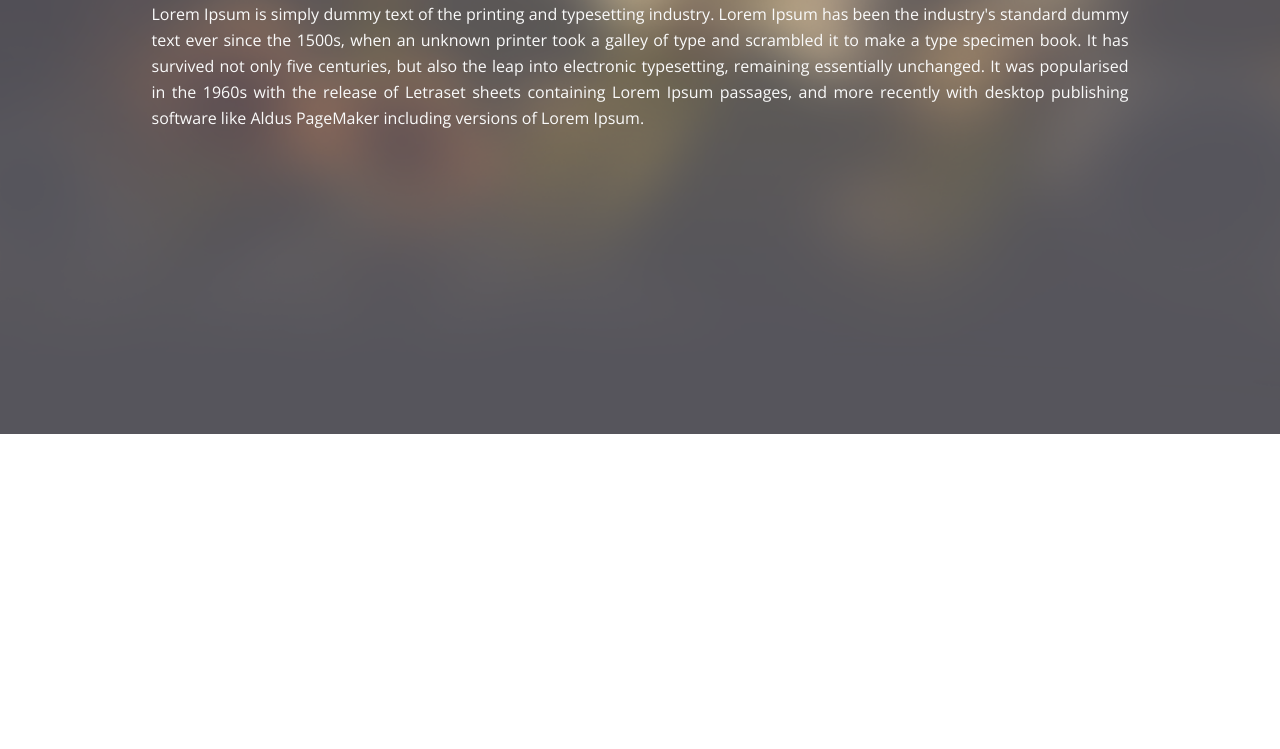
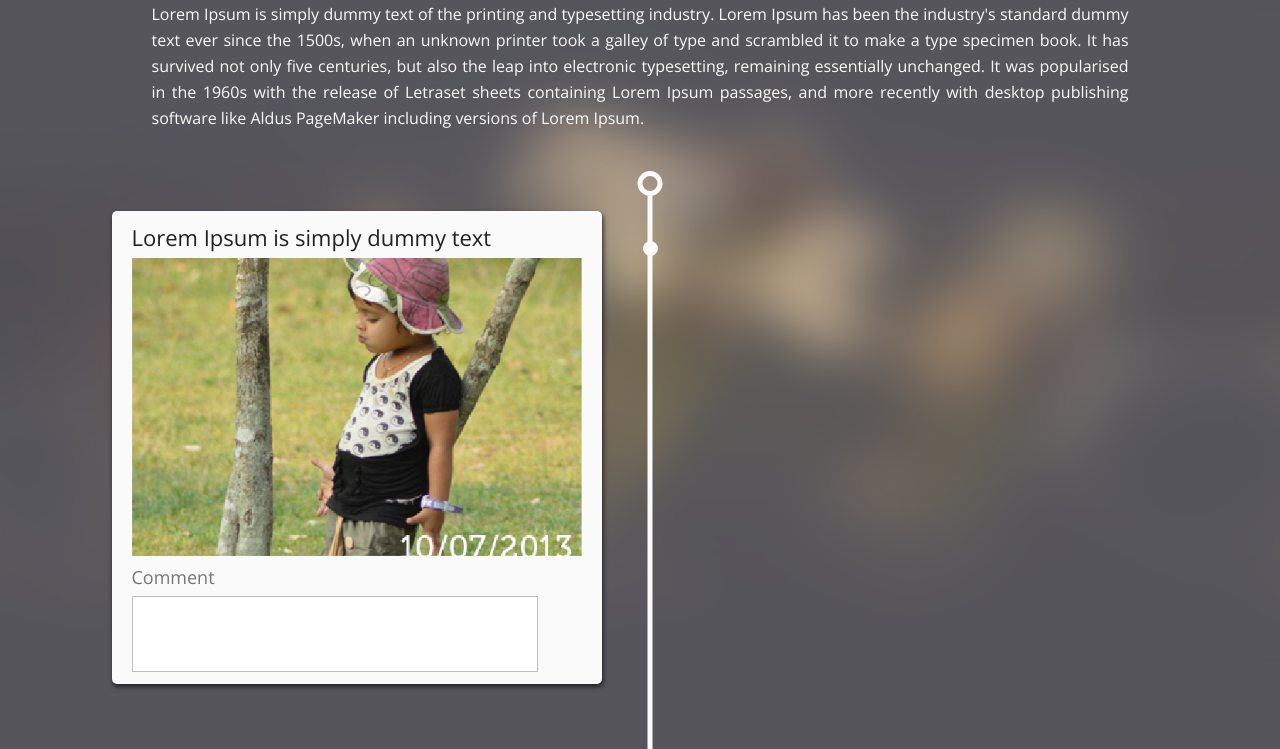
Before and after one commit to AgnieszkaKochman/Timeline, a website: page index.html in a window 1280 px wide. Shown: the part 366-1115 px from the top of the page. Before the commit the page ends 800 px from the top, so only its background shows below. Drawn offline with nearby package versions, Linux system fonts and the light colour scheme.

Commit message:
Timeline structure and styling (in progress)

```diff
--- a/index.html
+++ b/index.html
@@ -10,6 +10,7 @@
   </head>
   <body>
     <main class="container">
+
       <header class="header">
         <div class="header__logo-wrapper">
           <img class="header__logo-image" src="assets/logo.png" alt="logo">
@@ -17,6 +18,19 @@
         <h1 class="header__title">My Photography Portfoliio</h1>
         <p class="header__description">Lorem Ipsum is simply dummy text of the printing and typesetting industry. Lorem Ipsum has been the industry's standard dummy text ever since the 1500s, when an unknown printer took a galley of type and scrambled it to make a type specimen book. It has survived not only five centuries, but also the leap into electronic typesetting, remaining essentially unchanged. It was popularised in the 1960s with the release of Letraset sheets containing Lorem Ipsum passages, and more recently with desktop publishing software like Aldus PageMaker including versions of Lorem Ipsum.</p>
       </header>
+
+      <section class="timeline">
+        <article class="timeline__item-block timeline__item-block--left">
+          <h2 class="timeline__item-title">Lorem Ipsum is simply dummy text</h2>
+          <div class="timeline__image-wrapper">
+            <img class="timeline__image" src="assets/01.png" alt="timeline photo">
+          </div>
+          <h3 class="timeline__item-description-label">Comment</h3>
+          <textarea class="timeline__item-description-field"></textarea>
+          <span class="timeline__add-description"></span>
+        </article>
+      </section>
+
     </main>
   </body>
 </html>
--- /dev/null
+++ b/scss/page-elements/_timeline.scss
@@ -0,0 +1,87 @@
+.timeline {
+    position: relative;
+    width: 100%;
+    padding: 40px 10px;
+
+    &:before {
+        content: '';
+        position: absolute;
+        display: block;
+        height: 25px;
+        width: 25px;
+        background: transparent;
+        border: 5px solid $light;
+        border-radius: 50%;
+        top: 0;
+        left: 50%;
+        transform: translateX(-50%);
+        box-sizing: border-box;
+    }
+
+    &:after {
+        content: '';
+        position: absolute;
+        display: block;
+        height: 100%;
+        width: 5px;
+        background: $light;
+        top: 25px;
+        left: 50%;
+        transform: translateX(-50%);
+    }
+}
+
+.timeline__item-block {
+    width: 100%;
+    max-width: 450px;
+    position: relative;
+    padding: 10px 20px;
+    background: $light;
+    border-radius: 5px;
+    box-shadow: 1px 3px 5px $primary-text;
+
+    &:after {
+        content: '';
+        position: absolute;
+        display: block;
+        height: 15px;
+        width: 15px;
+        background: $light;
+        border: 5px solid $light;
+        border-radius: 50%;
+        top: 30px;
+        right: calc(-10% - 7px);
+        box-sizing: border-box;
+    }
+}
+
+.timeline__item-title {
+    font-size: 22px;
+    margin: 5px 0 10px;
+    color: $primary-text;
+}
+
+.timeline__image-wrapper {
+    width: 100%;
+    height: auto;
+    overflow: hidden;
+    margin: 10px 0;
+
+    .timeline__image {
+        width: 100%;
+        height: auto;
+    }
+}
+
+.timeline__item-description-label {
+    font-size: 18px;
+    color: $secondary-text;
+    margin: 10px 0;
+}
+
+.timeline__item-description-field {
+    width: calc(100% - 50px);
+    border: 1px solid $divider-color;
+    resize: none;
+    height: 70px;
+}
--- a/scss/styles.scss
+++ b/scss/styles.scss
@@ -9,3 +9,4 @@
 @import "layout/typography";
 
 @import "page-elements/header";
+@import "page-elements/timeline";
```
Also changed, not shown: assets/01.PNG (added), css/styles.css.
